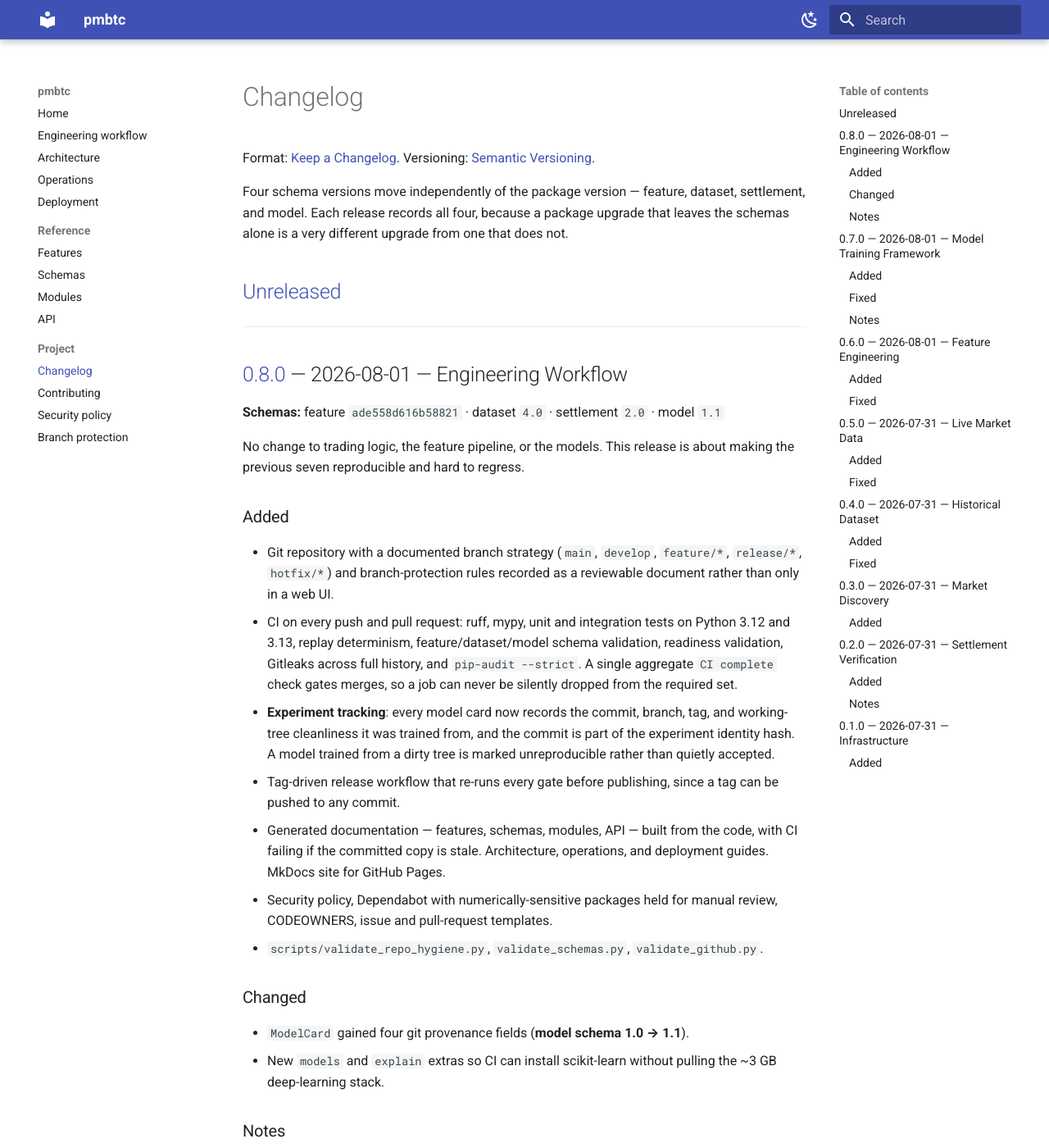
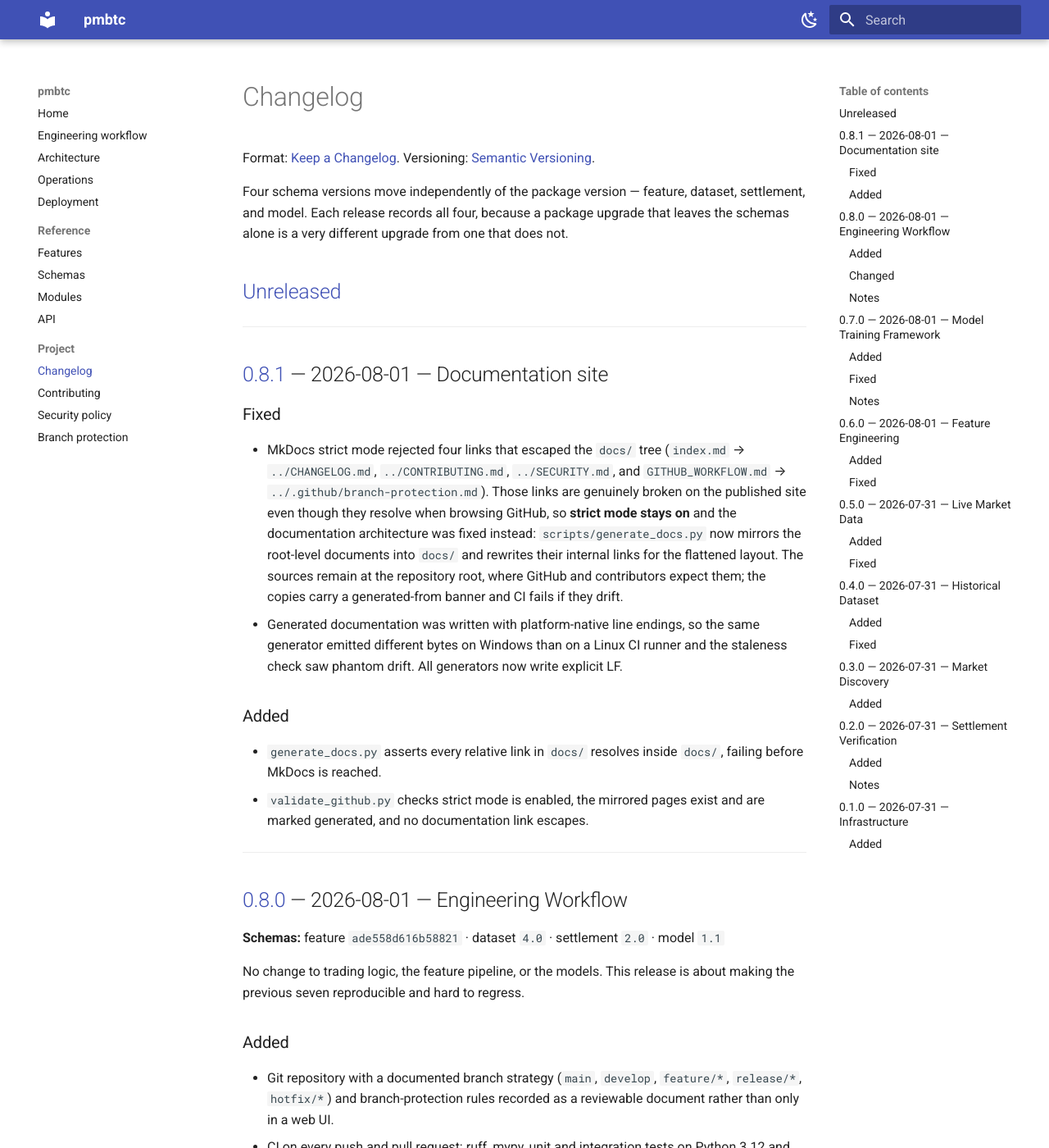
Before and after one commit to prakash89y/polymarket-btc-5m, an MkDocs documentation site: the page built from docs/CHANGELOG.md, in a window 1280 px wide and 1400 px high. Shown: the whole window at 82% size. Built offline with MkDocs 1.6.1 and Material for MkDocs 9.7.7, drawn with Linux system fonts in a browser that asks for light colours.

Commit message:
chore(release): v0.8.1 - documentation site builds under strict mode

```diff
--- a/docs/CHANGELOG.md
+++ b/docs/CHANGELOG.md
@@ -11,6 +11,31 @@ package upgrade that leaves the schemas alone is a very different upgrade from
 one that does not.
 
 ## [Unreleased]
+
+---
+
+## [0.8.1] — 2026-08-01 — Documentation site
+
+### Fixed
+- MkDocs strict mode rejected four links that escaped the `docs/` tree
+  (`index.md` → `../CHANGELOG.md`, `../CONTRIBUTING.md`, `../SECURITY.md`, and
+  `GITHUB_WORKFLOW.md` → `../.github/branch-protection.md`). Those links are
+  genuinely broken on the published site even though they resolve when browsing
+  GitHub, so **strict mode stays on** and the documentation architecture was
+  fixed instead: `scripts/generate_docs.py` now mirrors the root-level documents
+  into `docs/` and rewrites their internal links for the flattened layout. The
+  sources remain at the repository root, where GitHub and contributors expect
+  them; the copies carry a generated-from banner and CI fails if they drift.
+- Generated documentation was written with platform-native line endings, so the
+  same generator emitted different bytes on Windows than on a Linux CI runner
+  and the staleness check saw phantom drift. All generators now write explicit
+  LF.
+
+### Added
+- `generate_docs.py` asserts every relative link in `docs/` resolves inside
+  `docs/`, failing before MkDocs is reached.
+- `validate_github.py` checks strict mode is enabled, the mirrored pages exist
+  and are marked generated, and no documentation link escapes.
 
 ---
 
@@ -177,7 +202,8 @@ about making the previous seven reproducible and hard to regress.
   redaction, UTC window arithmetic, typed errors, Docker, test suite.
 - Live trading triple-gated and off by default.
 
-[Unreleased]: https://github.com/prakash89y/polymarket-btc-5m/compare/v0.8.0...HEAD
+[Unreleased]: https://github.com/prakash89y/polymarket-btc-5m/compare/v0.8.1...HEAD
+[0.8.1]: https://github.com/prakash89y/polymarket-btc-5m/compare/v0.8.0...v0.8.1
 [0.8.0]: https://github.com/prakash89y/polymarket-btc-5m/compare/v0.7.0...v0.8.0
 [0.7.0]: https://github.com/prakash89y/polymarket-btc-5m/compare/v0.6.0...v0.7.0
 [0.6.0]: https://github.com/prakash89y/polymarket-btc-5m/compare/v0.5.0...v0.6.0
--- a/pyproject.toml
+++ b/pyproject.toml
@@ -4,7 +4,7 @@ build-backend = "setuptools.build_meta"
 
 [project]
 name = "pmbtc"
-version = "0.8.0"
+version = "0.8.1"
 description = "Autonomous, self-learning trading bot for Polymarket Bitcoin 5-minute Up/Down markets"
 readme = "README.md"
 requires-python = ">=3.11,<3.14"
--- a/src/pmbtc/__init__.py
+++ b/src/pmbtc/__init__.py
@@ -18,6 +18,6 @@ Module map (built in this order; each is approved before the next begins):
 
 from __future__ import annotations
 
-__version__ = "0.8.0"
+__version__ = "0.8.1"
 
 __all__ = ["__version__"]
```
Also changed, not shown: CHANGELOG.md (+27 -1 lines).
